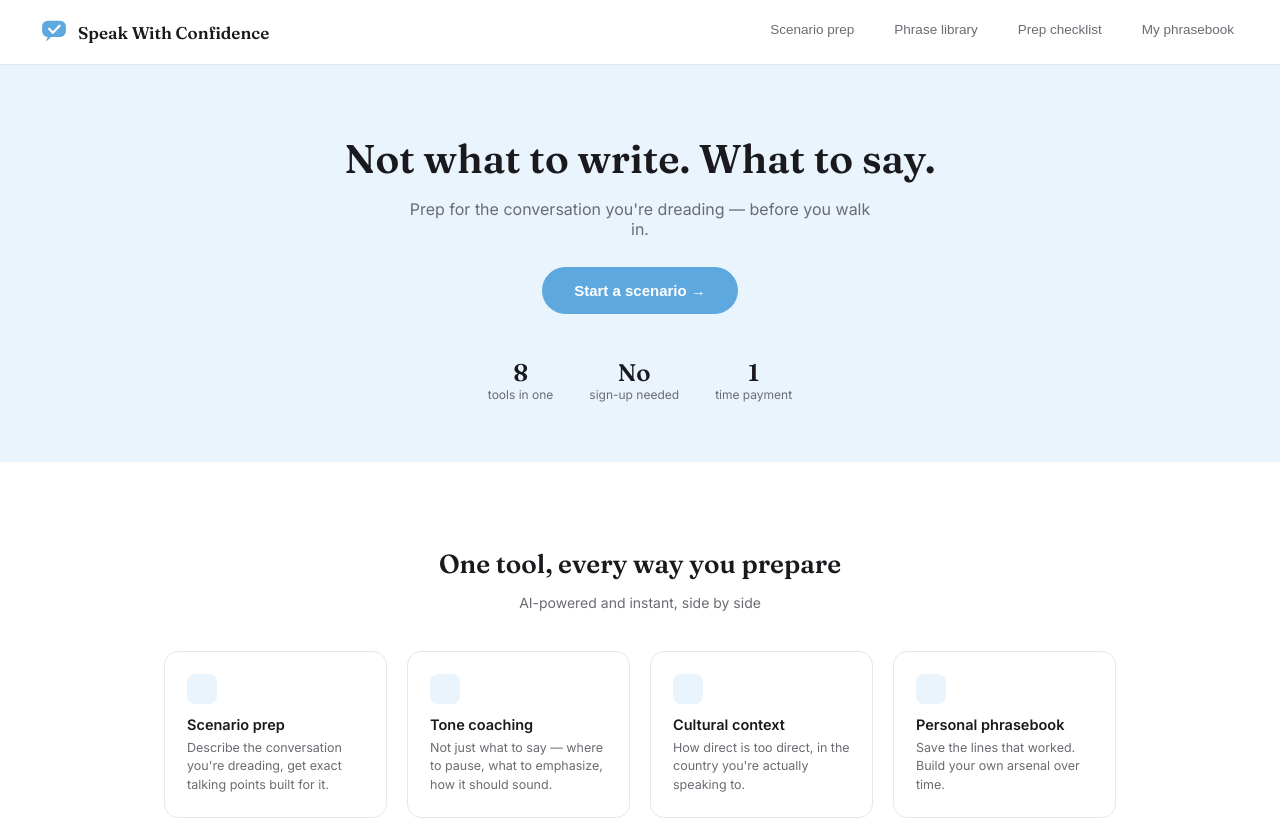
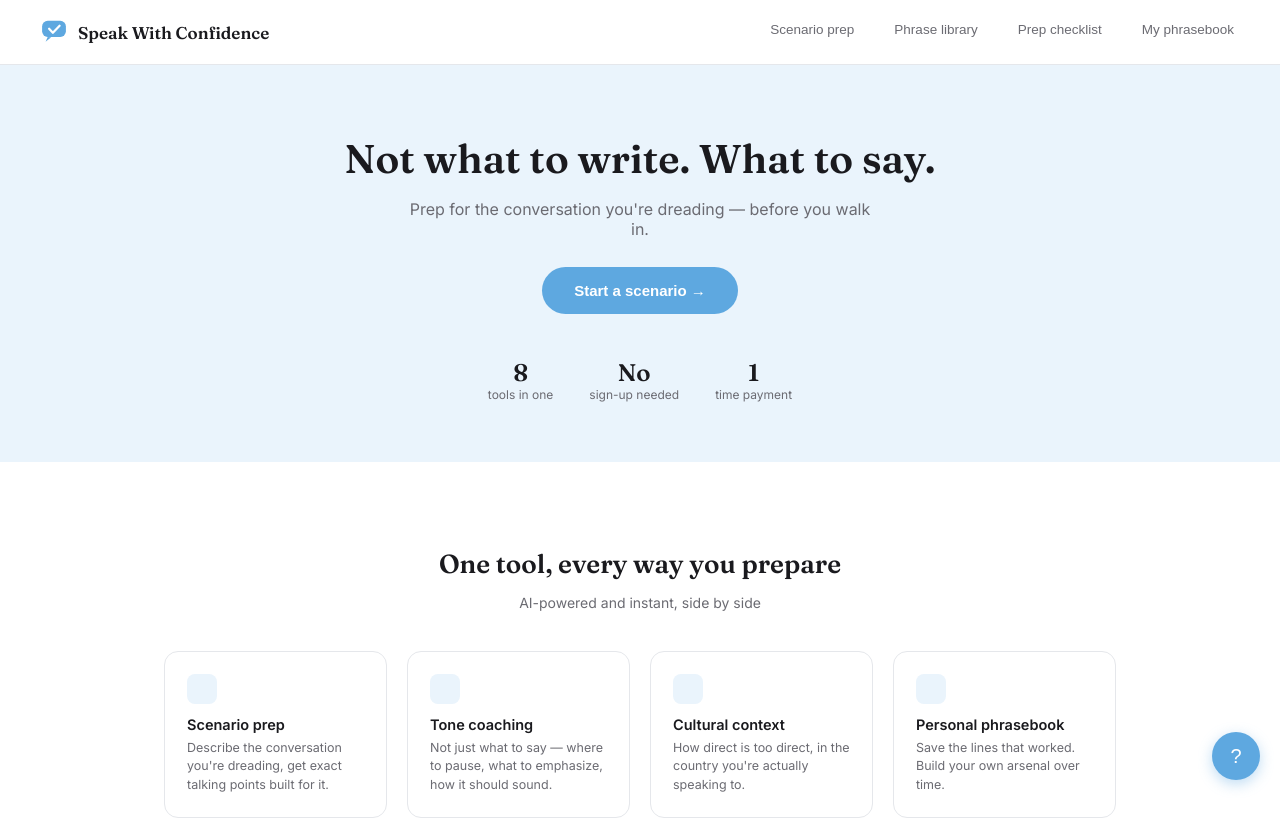
Before and after one commit to kssw117-sudo/Speak-with-confidence-AI, a React (Vite) app: page / in a window 1280 px wide. Shown: the top 819 px of the page. Built offline with nearby package versions, Linux system fonts and the light colour scheme.

Commit message:
Update App.jsx

```diff
--- a/src/App.jsx
+++ b/src/App.jsx
@@ -98,7 +98,7 @@ const PHRASE_CATEGORIES = [
 
 export default function App() {
   const [page, setPage] = useState('home');
-  const [situation, setSituation] = useState('');
+  const [situation, setSituation] = useState(() => localStorage.getItem('swc_draft_situation') || '');
   const [loading, setLoading] = useState(false);
   const [result, setResult] = useState(null);
   const [cardIndex, setCardIndex] = useState(0);
@@ -126,6 +126,26 @@ export default function App() {
   const [freeTrialUsed, setFreeTrialUsed] = useState(() => localStorage.getItem('swc_free_trial_used') === 'true');
   const [licenseCode, setLicenseCode] = useState('');
   const [licenseError, setLicenseError] = useState('');
+  const [showHelpBubble, setShowHelpBubble] = useState(false);
+
+  // Лёгкий "поп"-звук для открытия/закрытия окошка подсказки — тот же
+  // паттерн, что используется во всех пяти остальных продуктах
+  function playPopSound(opening) {
+    try {
+      const ctx = new (window.AudioContext || window.webkitAudioContext)();
+      const osc = ctx.createOscillator();
+      const gain = ctx.createGain();
+      osc.type = 'sine';
+      osc.frequency.setValueAtTime(opening ? 520 : 380, ctx.currentTime);
+      osc.frequency.exponentialRampToValueAtTime(opening ? 780 : 260, ctx.currentTime + 0.1);
+      gain.gain.setValueAtTime(0.08, ctx.currentTime);
+      gain.gain.exponentialRampToValueAtTime(0.001, ctx.currentTime + 0.15);
+      osc.connect(gain);
+      gain.connect(ctx.destination);
+      osc.start();
+      osc.stop(ctx.currentTime + 0.15);
+    } catch (e) { /* звук не критичен для работы приложения */ }
+  }
 
   function handleUnlock() {
     if (!licenseCode.trim()) { setLicenseError('Please enter a code.'); return; }
@@ -142,6 +162,10 @@ export default function App() {
       return next;
     });
   }
+
+  useEffect(() => {
+    localStorage.setItem('swc_draft_situation', situation);
+  }, [situation]);
 
   useEffect(() => {
     if (!timerRunning || timerSeconds <= 0) return;
@@ -503,6 +527,36 @@ export default function App() {
           </div>
         </div>
       </footer>
+
+      {/* Плавающая кнопка "нужна помощь" — как на всех остальных продуктах */}
+      <button
+        onClick={() => {
+          playPopSound(!showHelpBubble);
+          setShowHelpBubble(v => !v);
+        }}
+        aria-label="Need help?"
+        style={{
+          position: 'fixed', bottom: 20, right: 20, width: 48, height: 48, borderRadius: '50%',
+          background: SKY, color: '#FFF', border: 'none',
+          cursor: 'pointer', fontSize: 20, display: 'flex', alignItems: 'center', justifyContent: 'center',
+          boxShadow: '0 4px 14px rgba(94,168,224,0.4)', zIndex: 50,
+        }}
+      >
+        {showHelpBubble ? '\u2715' : '?'}
+      </button>
+
+      {showHelpBubble && (
+        <div style={{
+          position: 'fixed', bottom: 80, right: 20, width: 290, maxWidth: 'calc(100vw - 40px)',
+          background: '#FFF', borderRadius: 14, padding: 18, boxShadow: '0 8px 30px rgba(0,0,0,0.15)',
+          border: `1px solid ${LINE}`, zIndex: 50,
+        }}>
+          <p style={{ margin: '0 0 8px', fontSize: 13, fontWeight: 600, color: INK }}>How Speak With Confidence AI works</p>
+          <p style={{ margin: 0, fontSize: 12.5, color: INK_SOFT, lineHeight: 1.55 }}>
+            Describe a conversation you're dreading in Scenario prep, and get talking points, tone coaching, and cultural context. Or skip the wait entirely with the ready-made Phrase library, Prep checklist, and rehearsal timer — no AI needed for those.
+          </p>
+        </div>
+      )}
     </div>
   );
 }
```
